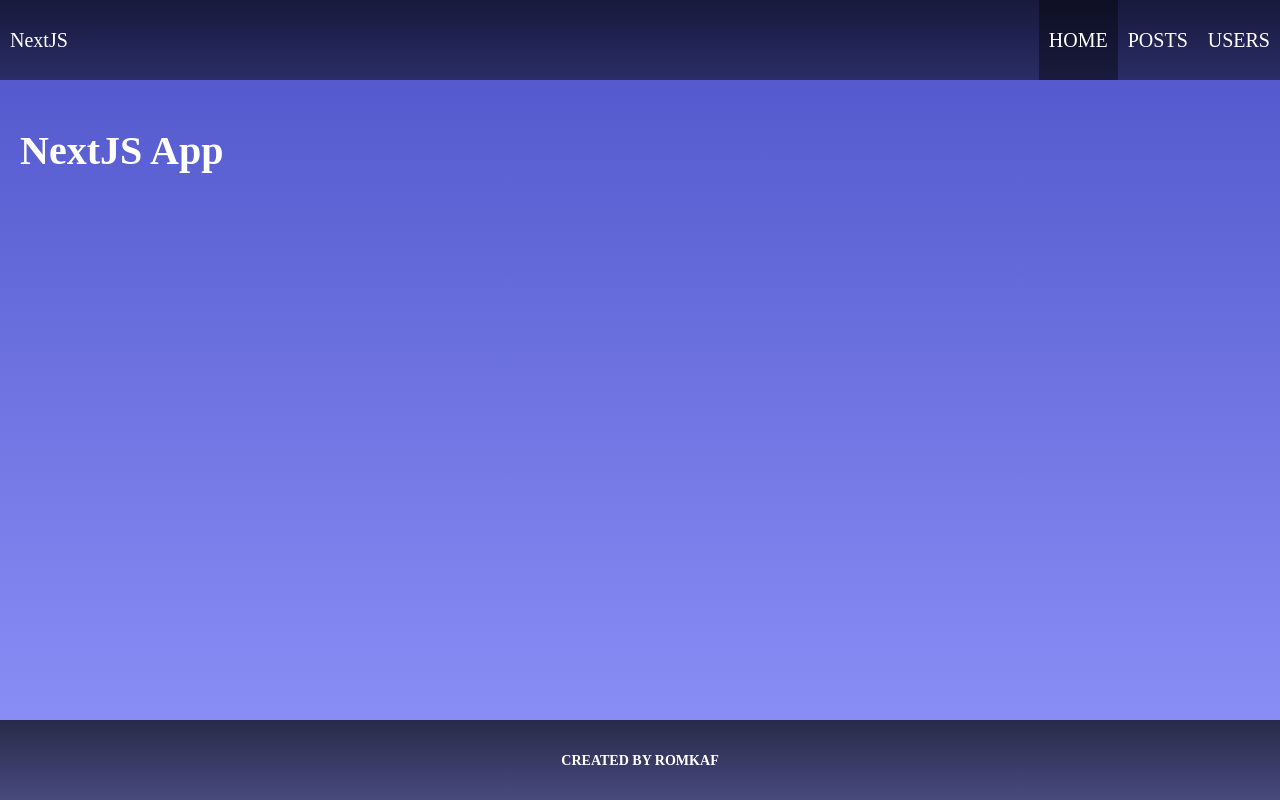
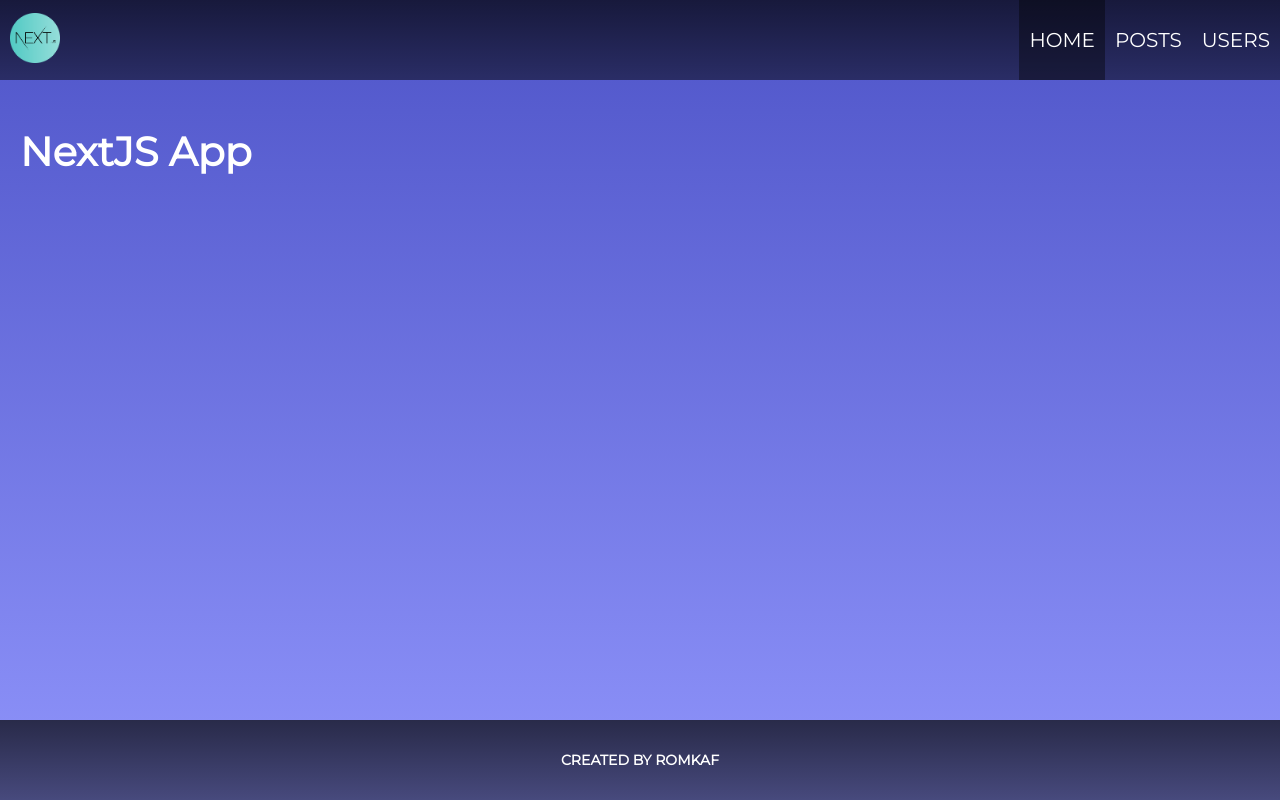
Before and after one commit to Romkaf/next-js-app, a Next.js app: page / in a window 1280 px wide. Built offline with nearby package versions, Linux system fonts and the light colour scheme.

Commit message:
Add logo image and custom font

```diff
--- a/components/Navbar.js
+++ b/components/Navbar.jsx
@@ -1,5 +1,6 @@
 import Link from "next/link";
 import { useRouter } from "next/router";
+import Image from "next/image"
 import styles from "../styles/Navbar.module.scss";
 
 const navigation = [
@@ -14,7 +15,7 @@
     return (
         <nav className={styles.nav}>
             <div className={styles.logo}>
-                NextJS
+                <Image src="/logo.png" width={50} height={50} alt="NextJS"/>
             </div>
             <div className={styles.links}>
                 {navigation.map(({ id, title, path }) => (
--- /dev/null
+++ b/pages/_document.js
@@ -0,0 +1,19 @@
+import Document, { Html, Head, Main, NextScript } from 'next/document'
+
+class MyDocument extends Document {
+    render() {
+        return (
+            <Html>
+                <Head>
+                    <link href="https://fonts.googleapis.com/css2?family=Montserrat&family=Roboto&display=swap" rel="stylesheet"/>
+                </Head>
+                <body>
+                <Main />
+                <NextScript />
+                </body>
+            </Html>
+        )
+    }
+}
+
+export default MyDocument
--- a/styles/globals.css
+++ b/styles/globals.css
@@ -7,6 +7,7 @@
 body {
   background: linear-gradient(to bottom, #4e54c8, #8f94fb);
   color: #fff;
+  font-family: 'Montserrat', sans-serif;
   font-size: 20px;
 }
 
```
Also changed, not shown: public/logo.png (added), public/logo.svg (added).
